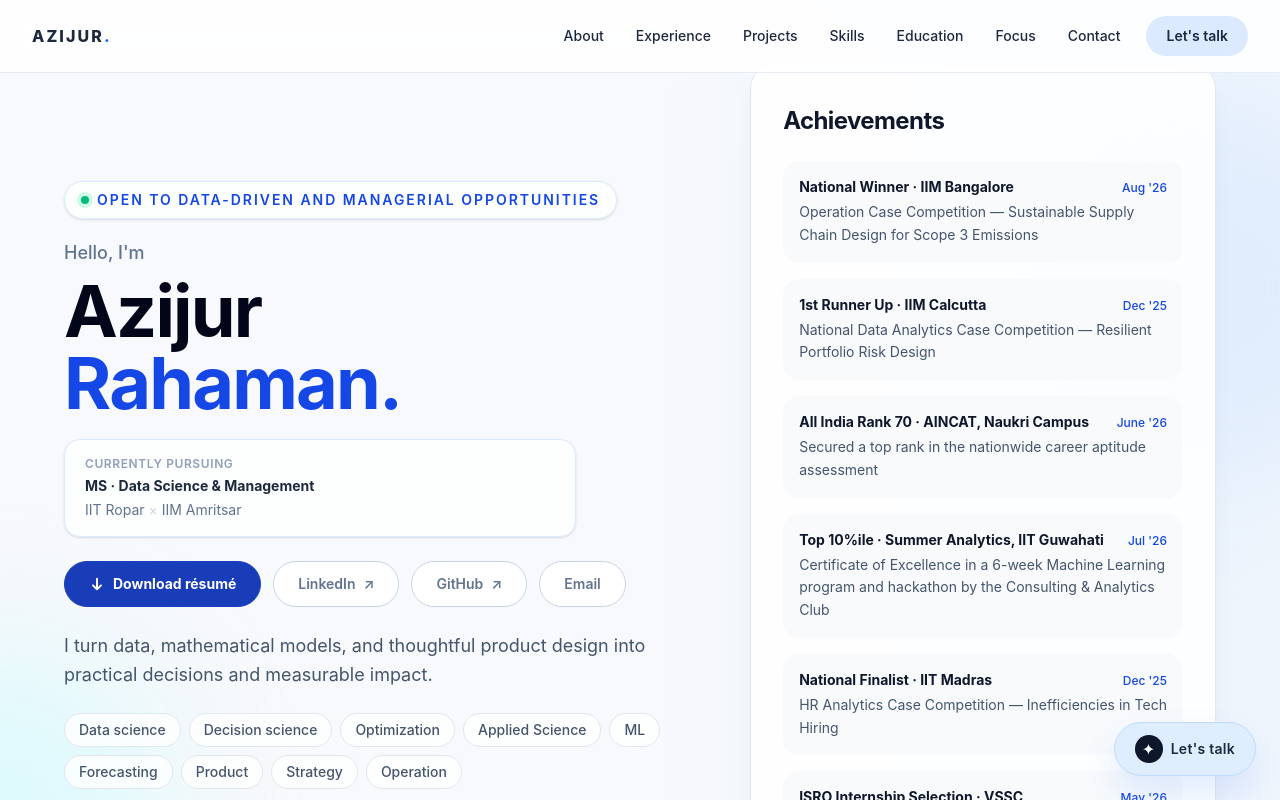
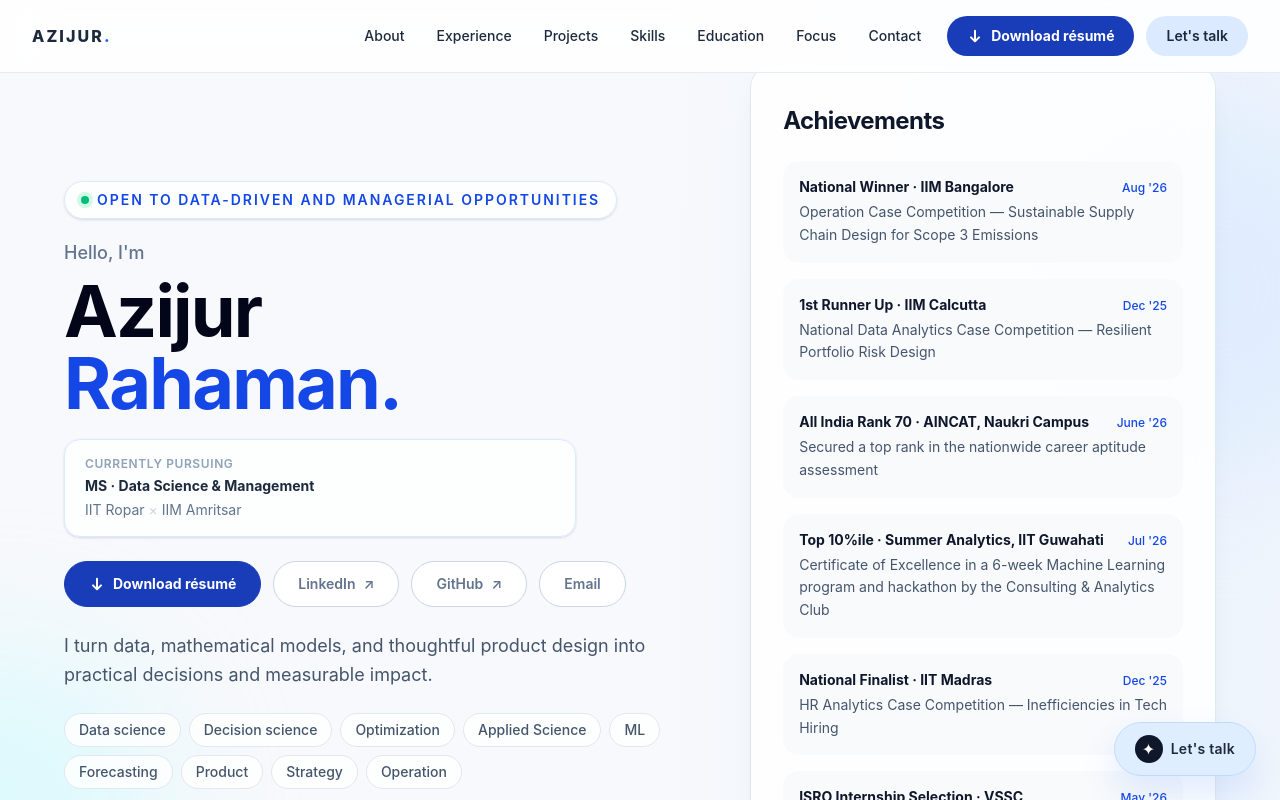
Before and after one commit to azij2023/portfolio, a React (Vite) app: page / in a window 1280 px wide. Shown: the top 800 px of the page. Built offline with nearby package versions, Linux system fonts and the light colour scheme.

Commit message:
Add resume download to navigation

```diff
--- a/src/components/Navbar.jsx
+++ b/src/components/Navbar.jsx
@@ -51,7 +51,7 @@ export default function Navbar() {
           aria-expanded={menuOpen}
           aria-controls="primary-navigation"
           onClick={() => setMenuOpen((open) => !open)}
-          className="grid h-10 w-10 place-items-center rounded-lg border border-slate-200 text-slate-700 md:hidden"
+          className="grid h-10 w-10 place-items-center rounded-lg border border-slate-200 text-slate-700 xl:hidden"
         >
           <span className="text-xl leading-none" aria-hidden="true">
             {menuOpen ? "×" : "☰"}
@@ -60,11 +60,11 @@ export default function Navbar() {
 
         <div
           id="primary-navigation"
-          className={`absolute inset-x-0 top-full border-b border-slate-200 bg-white px-5 py-4 shadow-lg md:static md:border-0 md:bg-transparent md:p-0 md:shadow-none ${
-            menuOpen ? "block" : "hidden md:block"
+          className={`absolute inset-x-0 top-full border-b border-slate-200 bg-white px-5 py-4 shadow-lg xl:static xl:border-0 xl:bg-transparent xl:p-0 xl:shadow-none ${
+            menuOpen ? "block" : "hidden xl:block"
           }`}
         >
-          <ul className="flex flex-col gap-1 md:flex-row md:items-center md:gap-1">
+          <ul className="flex flex-col gap-1 xl:flex-row xl:items-center xl:gap-1">
             {links.map(([label, href]) => {
               const section = href.slice(1);
               return (
@@ -84,7 +84,20 @@ export default function Navbar() {
                 </li>
               );
             })}
-            <li className="pt-2 md:pt-0 md:pl-2">
+            <li className="pt-2 xl:pt-0 xl:pl-2">
+              <a
+                href={`${import.meta.env.BASE_URL}Azijur%20Rahaman_Resume.pdf`}
+                download="Azijur Rahaman_Resume.pdf"
+                onClick={closeMenu}
+                className="flex items-center justify-center gap-2 rounded-full bg-blue-800 px-5 py-2.5 text-sm font-bold text-white! transition-colors hover:bg-blue-900"
+              >
+                <svg aria-hidden="true" viewBox="0 0 24 24" className="h-4 w-4" fill="none" stroke="currentColor" strokeWidth="3" strokeLinecap="round" strokeLinejoin="round">
+                  <path d="M12 4v16m-6-6 6 6 6-6" />
+                </svg>
+                Download résumé
+              </a>
+            </li>
+            <li className="pt-2 xl:pt-0 xl:pl-2">
               <a
                 href="#contact"
                 onClick={closeMenu}
```
